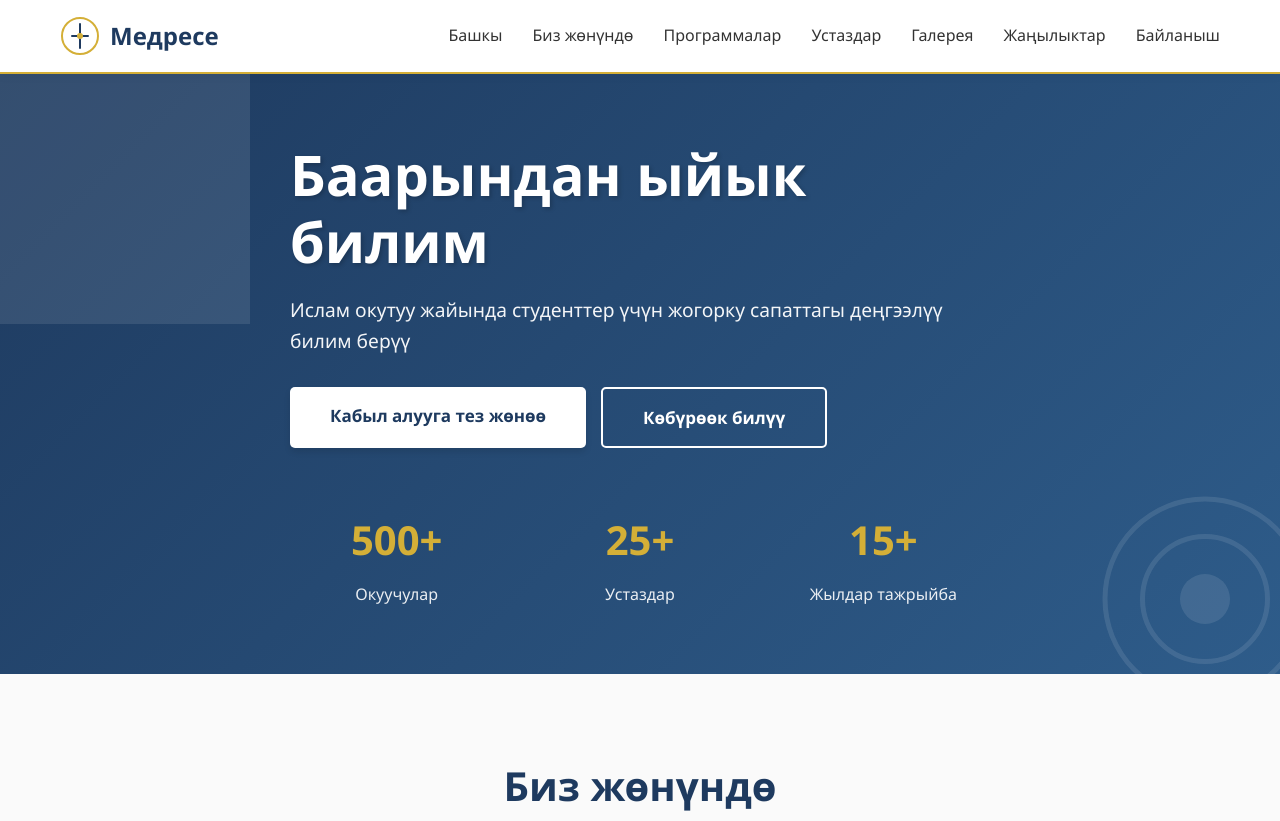
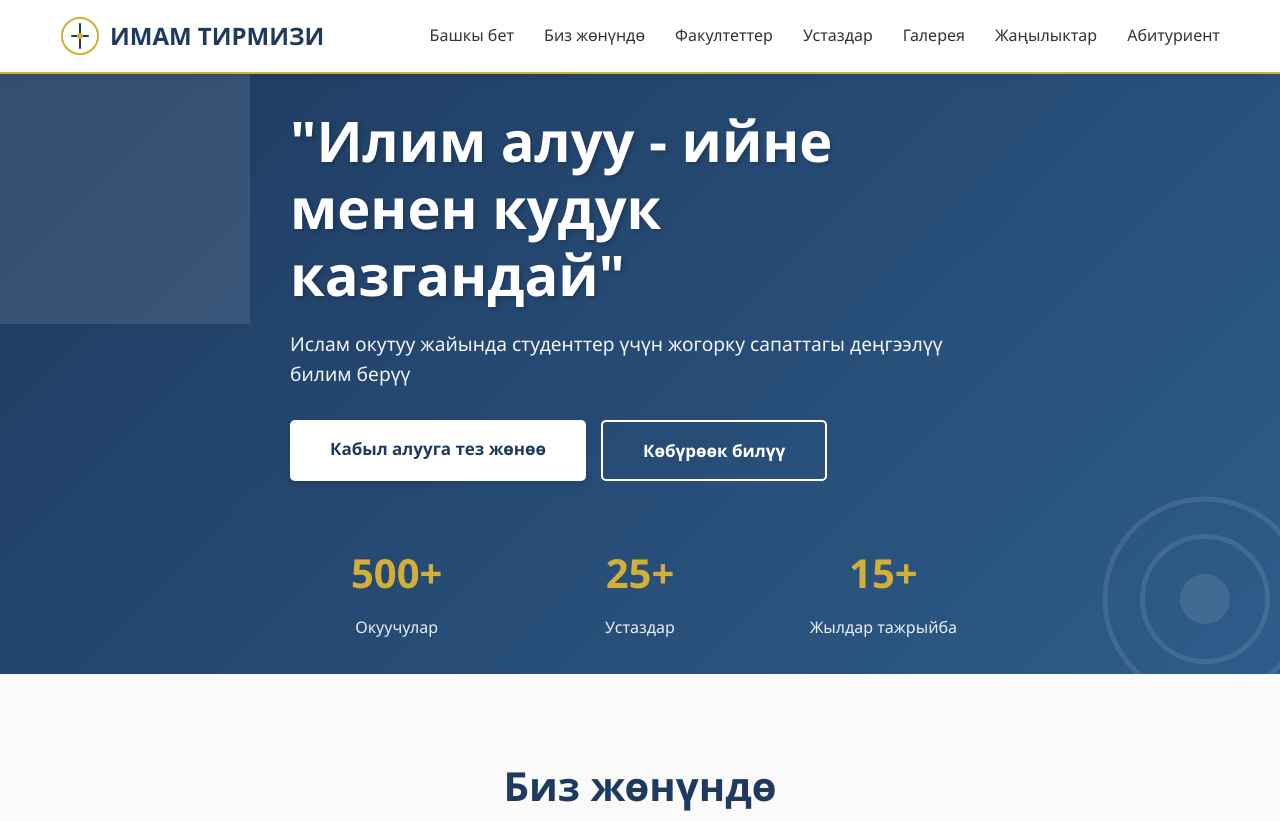
Before and after one commit to eshmattashmatov2022-bit/medrese, a website: page index.html in a window 1280 px wide. Shown: the top 821 px of the page. Drawn offline with Linux system fonts and the light colour scheme.

Commit message:
gitignore жана index.html өзгөртүлдү

```diff
--- a/index.html
+++ b/index.html
@@ -3,8 +3,8 @@
 <head>
     <meta charset="UTF-8">
     <meta name="viewport" content="width=device-width, initial-scale=1.0">
-    <meta name="description" content="Медресе - Деңгээлүү ислам билим берүүчүсүнүн сайты">
-    <title>Медресе - Деңгээлүү ислам билим берүүчүсү</title>
+    <meta name="description" content="ИМАМ ТИРМИЗИ - Деңгээлүү ислам билим берүүчүсүнүн сайты">
+    <title>ИМАМ ТИРМИЗИ - Деңгээлүү ислам билим берүүчүсү</title>
     <link rel="stylesheet" href="style.css">
 </head>
 <body>
@@ -19,7 +19,7 @@
                             <path d="M20 8v24M12 20h16" stroke="#1E3A5F" stroke-width="2" stroke-linecap="round"/>
                             <circle cx="20" cy="20" r="3" fill="#D4AF37"/>
                         </svg>
-                        <span>Медресе</span>
+                        <span>ИМАМ ТИРМИЗИ</span>
                     </div>
                     <button class="menu-toggle" id="menuToggle">
                         <span></span>
@@ -27,13 +27,13 @@
                         <span></span>
                     </button>
                     <ul class="nav-menu" id="navMenu">
-                        <li><a href="#home">Башкы</a></li>
+                        <li><a href="#home">Башкы бет</a></li>
                         <li><a href="#about">Биз жөнүндө</a></li>
-                        <li><a href="#programs">Программалар</a></li>
+                        <li><a href="#programs">Факултеттер</a></li>
                         <li><a href="#teachers">Устаздар</a></li>
                         <li><a href="#gallery">Галерея</a></li>
                         <li><a href="#news">Жаңылыктар</a></li>
-                        <li><a href="#contact">Байланыш</a></li>
+                        <li><a href="#contact">Абитуриент</a></li>
                     </ul>
                 </div>
             </div>
@@ -46,7 +46,7 @@
         <div class="geometric-pattern bottom-right"></div>
         <div class="container">
             <div class="hero-content">
-                <h1 class="hero-title">Баарындан ыйык билим</h1>
+                <h1 class="hero-title">"Илим алуу - ийне менен кудук казгандай"</h1>
                 <p class="hero-subtitle">Ислам окутуу жайында студенттер үчүн жогорку сапаттагы деңгээлүү билим берүү</p>
                 <div class="hero-buttons">
                     <a href="#admission" class="btn btn-primary">Кабыл алууга тез жөнөө</a>
```
Also changed, not shown: 1 other file.
